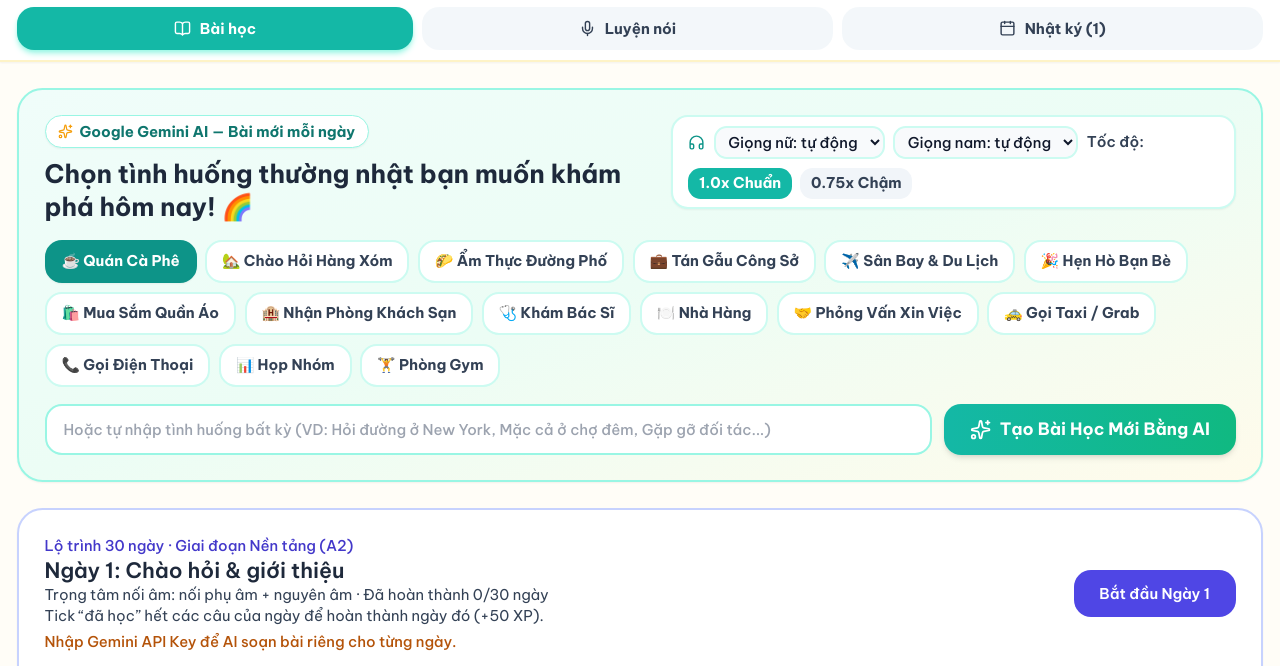
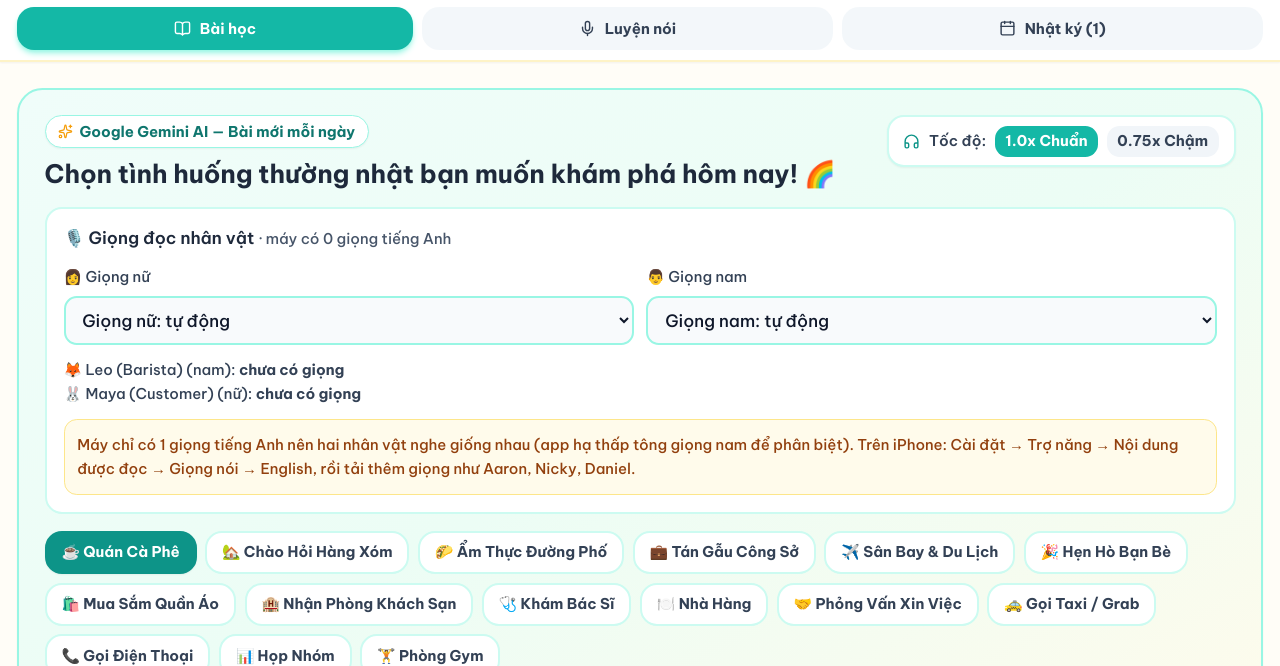
Before and after one commit to ngothanhnhan3901/SunnySpeak, a plain HTML site: page index.html in a window 1280 px wide. Shown: the part 78-744 px from the top of the page. Drawn offline with nearby package versions, Linux system fonts and the light colour scheme.

Commit message:
Update index.html

```diff
--- a/index.html
+++ b/index.html
@@ -251,8 +251,6 @@
           <!-- Audio Speed Control -->
           <div class="flex flex-wrap items-center gap-2 self-start max-w-full bg-white px-3.5 py-2 rounded-2xl border-2 border-teal-100 shadow-sm">
             <i data-lucide="headphones" class="w-4 h-4 text-teal-600"></i>
-            <select id="voice-select" onchange="setVoice(this.value)" title="Giọng nữ" class="max-w-[210px] text-sm font-semibold bg-slate-50 border-2 border-teal-100 rounded-xl px-2 py-1 cursor-pointer"></select>
-            <select id="voice-select-m" onchange="setVoiceM(this.value)" title="Giọng nam" class="max-w-[210px] text-sm font-semibold bg-slate-50 border-2 border-teal-100 rounded-xl px-2 py-1 cursor-pointer"></select>
             <span class="text-xs font-bold text-slate-600">Tốc độ:</span>
             <button id="speed-btn-normal" onclick="setGlobalSpeechRate(1.0)" class="px-2.5 py-1 rounded-xl text-xs font-extrabold cursor-pointer transition bg-teal-500 text-white">
               1.0x Chuẩn
@@ -261,6 +259,23 @@
               0.75x Chậm
             </button>
           </div>
+        </div>
+
+        <!-- Voice Panel -->
+        <div class="bg-white border-2 border-teal-100 rounded-2xl p-4 space-y-3 mb-4">
+          <p class="text-base font-bold text-slate-800">🎙️ Giọng đọc nhân vật <span id="voice-count" class="text-sm font-medium text-slate-500"></span></p>
+          <div class="grid grid-cols-1 sm:grid-cols-2 gap-3">
+            <label class="block space-y-1.5">
+              <span class="text-sm font-semibold text-slate-700">👩 Giọng nữ</span>
+              <select id="voice-select" onchange="setVoice(this.value)" class="w-full text-base font-semibold bg-slate-50 border-2 border-teal-200 rounded-xl px-3 py-2.5 cursor-pointer"></select>
+            </label>
+            <label class="block space-y-1.5">
+              <span class="text-sm font-semibold text-slate-700">👨 Giọng nam</span>
+              <select id="voice-select-m" onchange="setVoiceM(this.value)" class="w-full text-base font-semibold bg-slate-50 border-2 border-teal-200 rounded-xl px-3 py-2.5 cursor-pointer"></select>
+            </label>
+          </div>
+          <p id="voice-assign" class="text-sm font-medium text-slate-700 leading-relaxed"></p>
+          <p id="voice-hint" class="hidden text-sm font-medium text-amber-800 bg-amber-50 border border-amber-200 rounded-xl p-3 leading-relaxed"></p>
         </div>
 
         <!-- Preset Topic Pills Container -->
@@ -2163,7 +2178,7 @@
     // WEB SPEECH API (TEXT TO SPEECH)
     // ==========================================
     let EN_VOICES = [];
-    const FEM_RE = /female|samantha|\bava\b|allison|susan|zoe|karen|moira|tessa|fiona|victoria|serena|kate\b|aria|jenny|michelle|emma|\bana\b|sonia|libby|zira|hazel|catherine|linda|heather|joanna|salli|kendra|kimberly|ivy|amy|nicole|olivia|sara\b|google us english/i;
+    const FEM_RE = /female|samantha|\bava\b|allison|susan|zoe|karen|moira|tessa|fiona|victoria|serena|kate\b|aria|jenny|michelle|emma|\bana\b|sonia|libby|zira|hazel|catherine|linda|heather|joanna|salli|kendra|kimberly|ivy|amy|nicole|olivia|sara\b|nicky|martha|rebecca|ellen|isabella|google us english/i;
     const MAL_RE = /\bmale\b|daniel|\balex\b|\btom\b|oliver|aaron|arthur|gordon|\bguy\b|davis|christopher|eric\b|roger|steffan|ryan|mark\b|david|james|richard|george|brian|andrew|liam|ethan|evan|nathan|rishi|\blee\b|joey|matthew|justin|kevin/i;
     const FEM_NAMES = /^(maya|chloe|emma|sarah|lily|anna|mia|sophie|olivia|emily|grace|lucy|kate|nora|ella|zoe|amy|jessica|linda|rachel|mary|jenny|lisa|tina|sofia|ruby|hannah|ivy|nina|julia|sara|chloé|ava|isla|ellie|rosa|lena|maria|nicole|laura|karen|susan|claire|megan|alice|bella|daisy|eva|holly|jade|kim|nancy|paula|rita|sally|vera|wendy)$/i;
     const MAL_NAMES = /^(leo|jax|tom|mike|jack|ben|david|james|john|ryan|max|dan|chris|kevin|noah|liam|ethan|luke|mark|peter|henry|oscar|jake|tony|eric|sam|alex|carlos|diego|frank|george|harry|ivan|jason|kyle|larry|nick|paul|ray|steve|tim|victor|will|zack|adam|brian|charlie|daniel|ed|felix|greg|hugo|ian|joe|ken|marco|neil|owen|pete|sean)$/i;
@@ -2178,6 +2193,7 @@
         sel.innerHTML = `<option value="">${label}</option>` + EN_VOICES.map((v) => `<option value="${escapeHtml(v.name)}">${escapeHtml(v.name)} (${v.lang})</option>`).join('');
         sel.value = lsGet(key);
       });
+      updateVoiceInfo();
     }
     // Giới tính nhân vật: ưu tiên dữ liệu AI, sau đó đoán theo tên, cuối cùng A = nữ, B = nam
     function charGender(sp) {
@@ -2194,10 +2210,31 @@
       const saved = lsGet(gender === 'M' ? 'ss_voice_m' : 'ss_voice_f');
       const chosen = EN_VOICES.find((x) => x.name === saved);
       if (chosen) return chosen;
-      const same = EN_VOICES.filter((x) => voiceGender(x) === gender);
-      if (same.length) return same[0];
-      const other = EN_VOICES.filter((x) => voiceGender(x) && voiceGender(x) !== gender);
-      return EN_VOICES.find((x) => !other.includes(x)) || EN_VOICES[0];
+      const fem = EN_VOICES.filter((x) => voiceGender(x) === 'F');
+      const mal = EN_VOICES.filter((x) => voiceGender(x) === 'M');
+      const unk = EN_VOICES.filter((x) => !voiceGender(x));
+      const f = lsGet('ss_voice_f') && EN_VOICES.find((x) => x.name === lsGet('ss_voice_f')) || fem[0] || unk[0] || mal[0] || EN_VOICES[0];
+      if (gender === 'F') return f;
+      return mal[0] || unk.find((x) => x !== f) || EN_VOICES.find((x) => x !== f) || EN_VOICES[0];
+    }
+    function updateVoiceInfo() {
+      const el = document.getElementById('voice-assign');
+      if (!el) return;
+      el.innerHTML = ['A', 'B'].map((sp) => {
+        const c = (state.currentLesson.characters || {})[sp] || {};
+        const g = charGender(sp), v = pickVoice(g);
+        return `${escapeHtml(c.avatar || '')} ${escapeHtml(c.name || 'Nhân vật ' + sp)} (${g === 'M' ? 'nam' : 'nữ'}): <b>${v ? escapeHtml(v.name) : 'chưa có giọng'}</b>`;
+      }).join('<br>');
+      const cnt = document.getElementById('voice-count');
+      if (cnt) cnt.textContent = `· máy có ${EN_VOICES.length} giọng tiếng Anh`;
+      const hint = document.getElementById('voice-hint');
+      const vf = pickVoice('F'), vm = pickVoice('M');
+      if (hint) {
+        if (EN_VOICES.length < 2 || (vf && vm && vf.name === vm.name)) {
+          hint.textContent = 'Máy chỉ có 1 giọng tiếng Anh nên hai nhân vật nghe giống nhau (app hạ thấp tông giọng nam để phân biệt). Trên iPhone: Cài đặt → Trợ năng → Nội dung được đọc → Giọng nói → English, rồi tải thêm giọng như Aaron, Nicky, Daniel.';
+          hint.classList.remove('hidden');
+        } else hint.classList.add('hidden');
+      }
     }
     function speakerFor(text, pitch) {
       if (pitch > 1.1) return 'B';
@@ -2211,6 +2248,8 @@
       const gender = window._forceGender || charGender(sp);
       window._forceGender = null;
       const v = pickVoice(gender);
+      const same = v && pickVoice(gender === 'M' ? 'F' : 'M') === v;
+      u.pitch = same ? (gender === 'M' ? 0.82 : 1.06) : 1;
       u.lang = v ? v.lang : 'en-US';
       if (v) u.voice = v;
       else if (!window._warnedVoice) {
@@ -3085,6 +3124,7 @@ Evaluate the learner's attempt and return a structured JSON score breakdown.`;
       document.getElementById('subtab-label-dialogue').textContent = `Hội Thoại (đã học ${(lesson.dialogue || []).filter((l) => isLearned(l.english)).length}/${lesson.dialogue?.length || 0})`;
       document.getElementById('subtab-label-linking').textContent = `Bí Kíp Nối Âm & Nuốt Âm (${lesson.linkingSecrets?.length || 0})`;
       renderRoadmap();
+      updateVoiceInfo();
       document.getElementById('subtab-label-native').textContent = `Cách Nói Người Bản Xứ (${lesson.nativeExpressions?.length || 0})`;
     }
 
```
